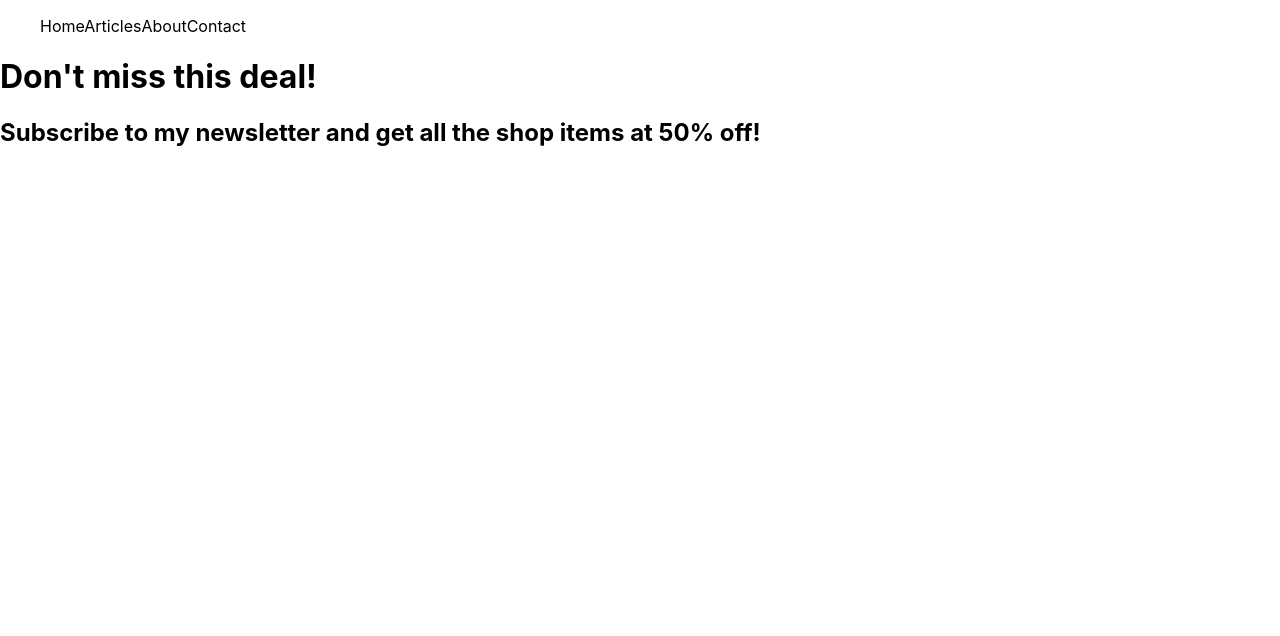
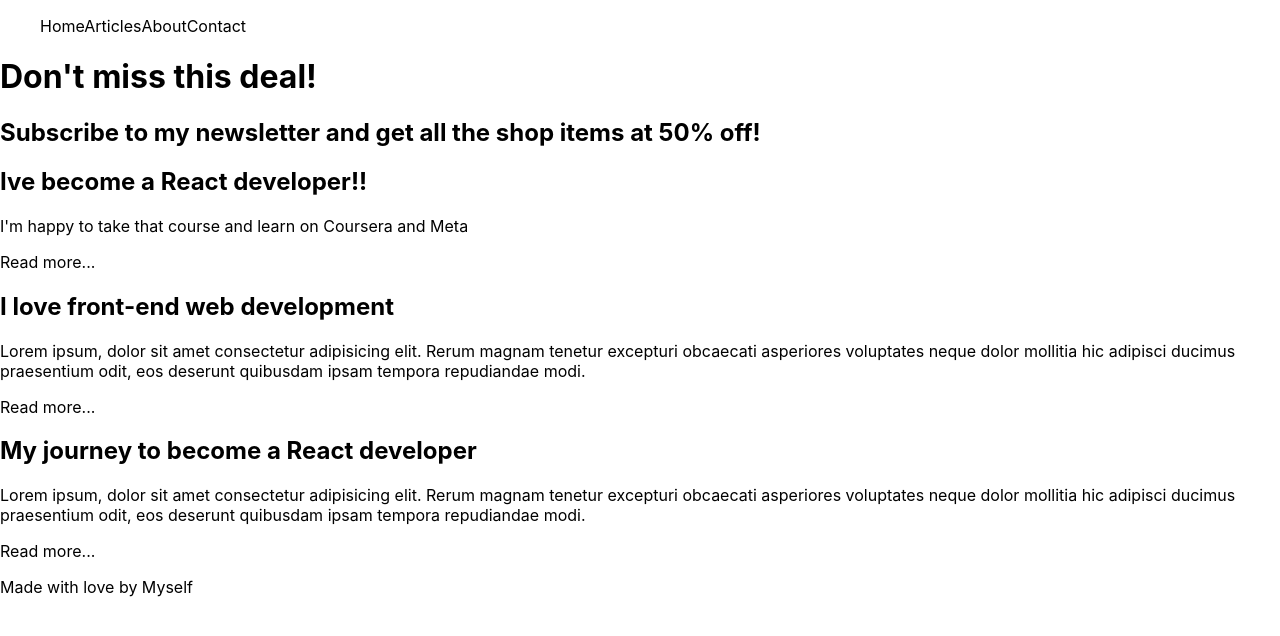
Before and after one commit to jemima-lopez/case1coursera, a React (Create React App) app: page / in a window 1280 px wide. Shown: the top 636 px of the page. Built offline with nearby package versions, Linux system fonts and the light colour scheme.

Commit message:
commit 2

```diff
--- a/src/App.js
+++ b/src/App.js
@@ -1,11 +1,19 @@
 import Nav from "./components/Nav";
 import Promo from "./components/Promo";
+import List1 from "./components/List1";
+import List2 from "./components/List2";
+import List3 from "./components/List3";
+import Footer from "./components/Footer";
 
 function App() {
   return (
     <div className="App">
       <Nav />
       <Promo />
+      <List1 />
+      <List2 />
+      <List3 />
+      <Footer />
     </div>
   );
 }
--- a/src/components/Footer.js
+++ b/src/components/Footer.js
@@ -1,6 +1,8 @@
 function Footer() {
   return (
-    <div>Footer</div>
+    <div className="copyright">
+      <p> Made with love by Myself</p>
+    </div>
   )
 }
 export default Footer
--- a/src/components/List1.js
+++ b/src/components/List1.js
@@ -1,7 +1,13 @@
-
 function List1() {
   return (
-    <div>List1</div>
-  )
-}
-export default List1
+    <div className="list-intro">
+      <h2>Ive become a React developer!!</h2>
+        <div>
+          <p>I'm happy to take that course and learn on Coursera and Meta</p>
+          <p className="link">Read more...</p>
+        </div>
+    </div>
+  );
+};
+
+export default List1;
--- a/src/components/List2.js
+++ b/src/components/List2.js
@@ -1,6 +1,17 @@
 function List2() {
   return (
-    <div>List2</div>
-  )
+    <div className="list-intro">
+      <h2>I love front-end web development</h2>
+      <div>
+        <p>
+          Lorem ipsum, dolor sit amet consectetur adipisicing elit. Rerum magnam
+          tenetur excepturi obcaecati asperiores voluptates neque dolor mollitia
+          hic adipisci ducimus praesentium odit, eos deserunt quibusdam ipsam
+          tempora repudiandae modi.
+        </p>
+        <p className="link">Read more...</p>
+      </div>
+    </div>
+  );
 }
-export default List2
+export default List2;
--- a/src/components/List3.js
+++ b/src/components/List3.js
@@ -1,6 +1,17 @@
 function List3() {
   return (
-    <div>List3</div>
-  )
+    <div className="list-intro">
+      <h2>My journey to become a React developer</h2>
+      <div>
+        <p>
+          Lorem ipsum, dolor sit amet consectetur adipisicing elit. Rerum magnam
+          tenetur excepturi obcaecati asperiores voluptates neque dolor mollitia
+          hic adipisci ducimus praesentium odit, eos deserunt quibusdam ipsam
+          tempora repudiandae modi.
+        </p>
+        <p className="link">Read more...</p>
+      </div>
+    </div>
+  );
 }
-export default List3
+export default List3;
```
